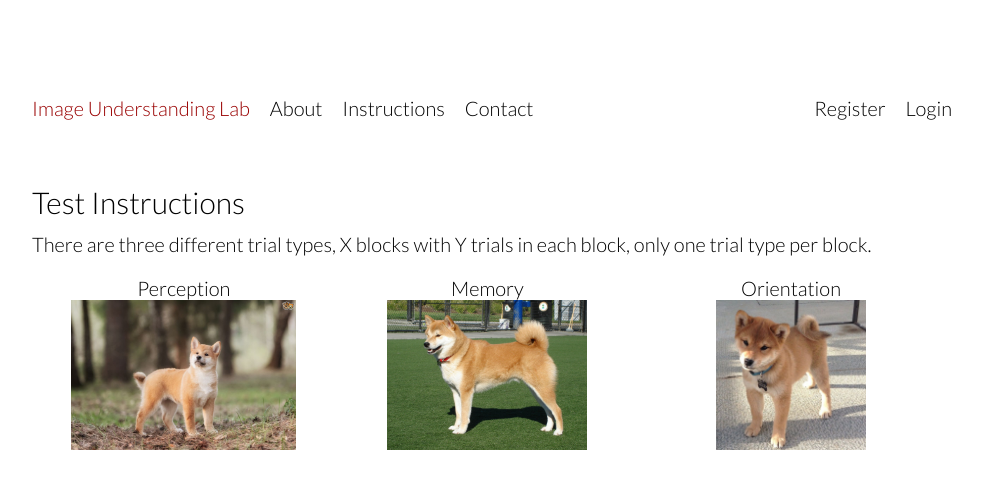
After one commit to noahbkim/testing, a Django app: page /instructions in a window 1280 px wide. The commit adds this page. Shown: the top 489 px of the page, without its empty margins (148-1130 px from the left). Run offline with Django 3.2, Linux system fonts and the light colour scheme; style sheets or scripts are compiled from the project's sources; some libraries are stand-ins or nearby versions.

Commit message:
Add more pages

```diff
--- /dev/null
+++ b/home/templates/home/instructions.html
@@ -0,0 +1,26 @@
+{% extends "shared/base.html" %}
+
+{% load staticfiles %}
+
+{% block content %}
+
+<h2>Test Instructions</h2>
+
+There are three different trial types, X blocks with Y trials in each block, only one trial type per block.
+
+<div style="display: flex; margin-top: 20px;">
+  <div style="width: 33%; text-align: center;">
+    Perception<br>
+    <img src="{% static "img/shibe1.bmp" %}" alt="Perception test" height="150px">
+  </div>
+  <div style="width: 33%; text-align: center;">
+    Memory<br>
+    <img src="{% static "img/shibe2.bmp" %}" alt="Memory test" height="150px">
+  </div>
+  <div style="width: 33%; text-align: center;">
+    Orientation<br>
+    <img src="{% static "img/shibe3.bmp" %}" alt="Orientation test" height="150px">
+  </div>
+</div>
+
+{% endblock %}
--- a/home/templates/shared/base.html
+++ b/home/templates/shared/base.html
@@ -14,7 +14,8 @@
     <div id="navigation">
       <span class="red"><a href="{% url "home:index" %}">Image Understanding Lab</a></span>
       <span><a href="{% url "home:about" %}">About</a></span>
-      <span>Contact</span>
+      <span><a href="{% url "home:instructions" %}">Instructions</a></span>
+      <span><a href="{% url "home:contact" %}">Contact</a></span>
       {% if user.is_authenticated %}
       <span><a href="{% url "tests:index" %}">Tasks</a></span>
       <span><a href="{% url "tests:results" %}">Results</a></span>
--- a/home/urls.py
+++ b/home/urls.py
@@ -8,6 +8,8 @@ app_name = "home"
 urlpatterns = [
     path("", views.index, name="index"),
     path("about", views.about, name="about"),
+    path("instructions", views.instructions, name="instructions"),
+    path("contact", views.contact, name="contact"),
     path("register", views.register, name="register"),
     path("confirm/<str:token>", views.confirm, name="confirm"),
     path("login", views.login, name="login"),
--- a/home/views.py
+++ b/home/views.py
@@ -22,6 +22,14 @@ def index(request):
 
 def about(request):
     return render(request, "home/about.html")
+
+
+def instructions(request):
+    return render(request, "home/instructions.html")
+
+
+def contact(request):
+    return render(request, "home/contact.html")
 
 
 def register(request):
```
Also changed, not shown: home/templates/home/contact.html (added, +10 -0 lines), home/migrations/0004_auto_20190203_2113.py (added), home/static/img/shibe1.bmp (added), home/static/img/shibe2.bmp (added), home/static/img/shibe3.bmp (added), tests/migrations/0001_initial.py (added), 3 other files.
